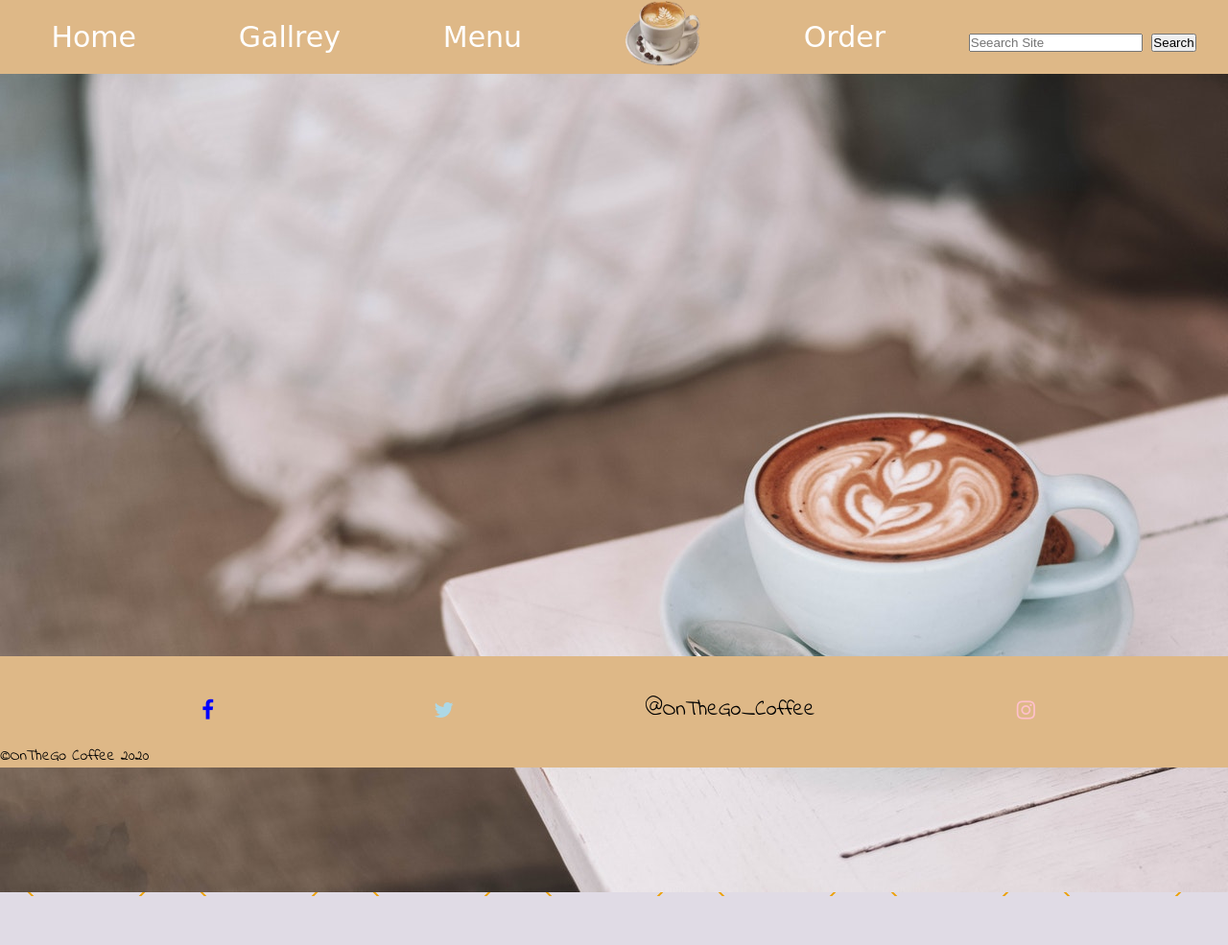
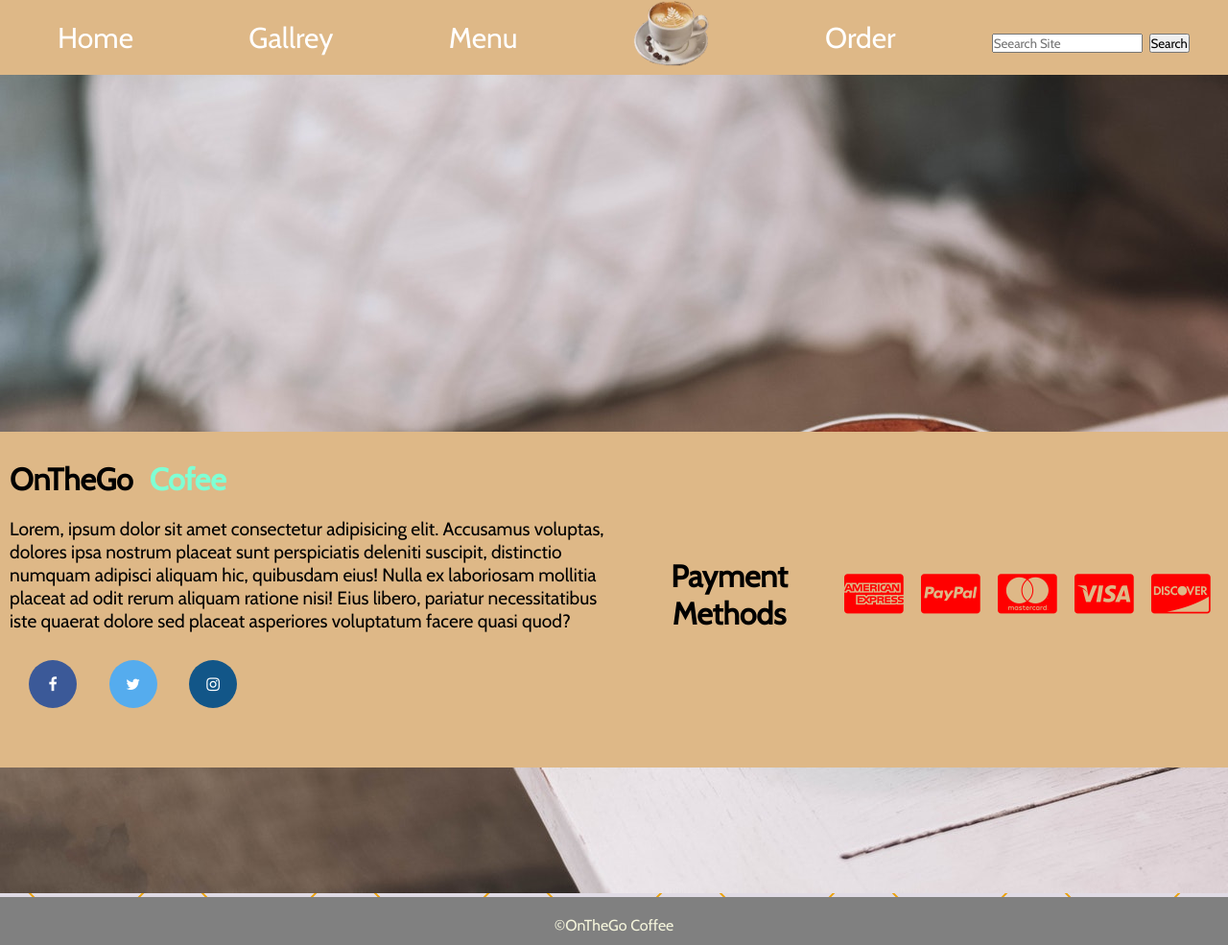
Before and after one commit to NickSachau135/Unit-3-project, a plain HTML site: page index.html in a window 1280 px wide. Shown: the whole page at 96% size. Before the commit the page ends 934 px from the top, so only its background shows below. Drawn offline with nearby package versions, Linux system fonts and the light colour scheme; a web font is replaced by a local one.

Commit message:
Border Edit

```diff
--- a/index.html
+++ b/index.html
@@ -12,7 +12,7 @@
     <meta name="viewport" content="width=device-width, initial-scale=1.0">
     <link rel="stylesheet" href="style.css">
     <title>OnTheGo Coffee</title>
-    <link href="https://fonts.googleapis.com/css2?family=Indie+Flower&display=swap" rel="stylesheet">
+    <link href="https://fonts.googleapis.com/css2?family=Cabin&display=swap" rel="stylesheet">
     <!-- Icon Library -->
     <link rel="stylesheet" href="https://cdnjs.cloudflare.com/ajax/libs/font-awesome/4.7.0/css/font-awesome.min.css">
     <link href="https://fonts.googleapis.com/css2?family=Fredericka+the+Great&display=swap" rel="stylesheet">
@@ -43,19 +43,41 @@
 
     <img src="images/pexels-content-pixie-2836945 (1).jpg" alt="Coffee">
 
-    <footer>
+    <div class="page-wrapper">
 
-        <div class="social_media">
-            <a href="#" class="fa fa-facebook"></a>
-            <a href="#" class="fa fa-twitter"></a>
-            <p class="follow_us">@OnTheGo_Coffee</p>
-            <a href="#" class="fa fa-instagram"></a>
+</div>
 
+<div class="footer">
+    <div class="footer-content">
+        <div class="footer-about footer-section">
+            <h1 class="Title">OnTheGo <span>Cofee</span></h1>
+            <p  class="description">
+                Lorem, ipsum dolor sit amet consectetur adipisicing elit. Accusamus voluptas, dolores ipsa nostrum placeat sunt perspiciatis deleniti suscipit, distinctio numquam adipisci aliquam hic, quibusdam eius! Nulla ex laboriosam mollitia placeat ad odit rerum aliquam ratione nisi! Eius libero, pariatur necessitatibus iste quaerat dolore sed placeat asperiores voluptatum facere quasi quod?
+            </p>
+            <br>
+                <div class="social">
+            <a href="#" target="blank"><i class="fa fa-facebook"></i></a>
+            <a href="#" target="blank"><i class="fa fa-twitter"></i></a>
+            <a href="#" target="blank"><i class="fa fa-instagram"></i></a>
+                </div>
         </div>
 
-        <p class="copy_right"> &copy;OnTheGo Coffee 2020</p>
+        <div class="payments footer-section">
+            <h1 class=title>Payment Methods</h1>
+            <i class="fa fa-cc-amex" style="font-size:48px;color:red"></i>
+            <i class="fa fa-cc-paypal" style="font-size:48px;color:red"></i>
+            <i class="fa fa-cc-mastercard" style="font-size:48px;color:red"></i>
+            <i class="fa fa-cc-visa" style="font-size:48px;color:red"></i>
+            <i class="fa fa-cc-discover" style="font-size:48px;color:red"></i>
+        </div>
 
-    </footer>
+    </div>
+
+
+</div>
+<div class="bottom-footer">
+    &copy;OnTheGo Coffee
+</div>
 
 </body>
 
--- a/style.css
+++ b/style.css
@@ -2,6 +2,7 @@
     margin: 0;
     padding: 0;
     box-sizing: border-box;
+    font-family: 'Cabin', sans-serif;
 }
 
 body {
@@ -50,58 +51,99 @@ a {
     color: white;
 }
 
-footer {
+.Title,p,span{
+    color: black;
+    padding: 10px;
+}
+span{
+    color: aquamarine;
+}
+.description{
+    color: black;
+    font-size: 1.2rem;
+    font-weight: 200;
+}
+.contact-us span{
+    color: white;
+    display: block;
+    margin-bottom: 0.5rem;
+}
+
+
+
+.footer{
+    width: 100%;
+    height: 350px;
+    padding: 20px 0;
     background-color: burlywood;
     position: absolute;
     bottom: 0;
-    width: 100%;
+    left: 0;
 }
 
-.social_media {
-    display: flex;
-    justify-content: space-evenly;
-    align-items: center;
-    font-size: 1.4rem;
-    font-family: 'Indie Flower', cursive;
-    padding-top: 20px;
+.page-wrapper{
+    min-height: 100%;
 }
 
-.fa {
-    font-size: 30px;
-    text-align: center;
-    text-decoration: none;
-    padding: 20px;
-    font-size: 30px;
-    width: 50px;
-    text-align: center;
-    text-decoration: none;
-    margin: 5px 2px;
+.footer-content{
+    display: flex;
+    height: 300px;
 }
 
-.copy_right {
-    font-family: 'Indie Flower', cursive;
+.footer-content .footer-section{
+    flex: 1;
+
 }
 
-.fa-facebook:hover {
-    background-color: #3B5998;
+
+.bottom-footer{
+    background-color: gray;
+    color: beige;
+    height: 50px;
+    text-align: center;
+    position: relative;
+
+    width: 100%;
+    padding-top:20px;
 }
 
-.fa-twitter:hover {
-    background-color: #55ACEE;
+.fa{
+    color: white;
+    border-radius: 100%;
+    width: 50px;
+    height: 50px;
+    text-align: center;
+    margin-right:30px ;
+}
+.footer .footer-content .footer-about .social a i:hover{
+    opacity: .5;
+    transition: all 2s;
 }
 
-.fa-instagram:hover {
+.fa-facebook{
+    background: #3B5998;
+    margin-left: 30px;
+}
+.fa-twitter{
+    background: #55ACEE;
+}
+.fa-instagram{
     background: #125688;
 }
-
-.fa-twitter {
-    color: lightblue;
+.footer-about .footer-section .contact-us .fas{
+    color: whitesmoke;
+}
+.social  i{
+    line-height: 50px;
 }
 
-.fa-facebook {
-    color: blue;
+.footer .footer-content .payments {
+    align-items: center;
+    justify-content: space-evenly;
+    display: flex;
+    align-items: center;
 }
 
-.fa-instagram {
-    color: pink;
+.title{
+    text-align: center;
 }
```
